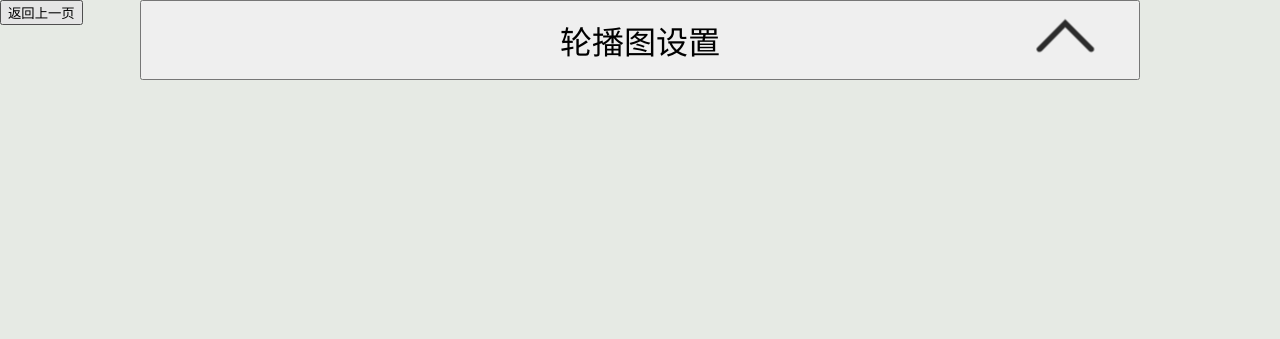
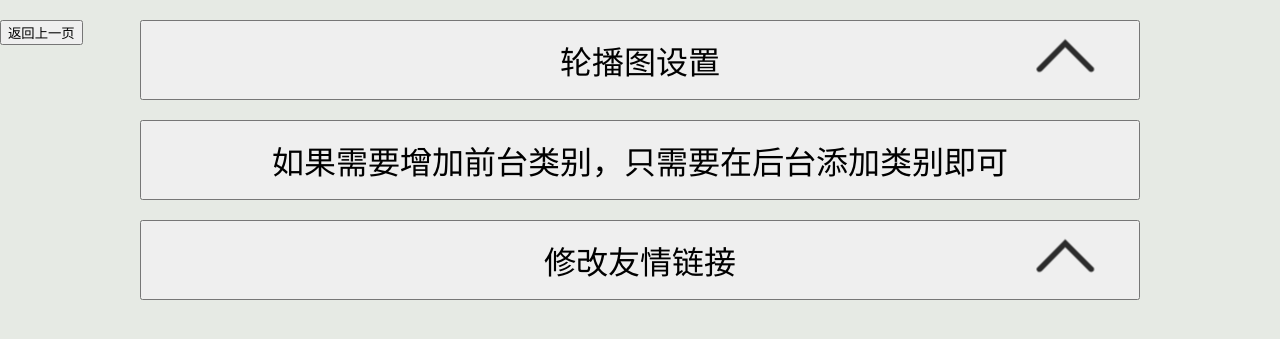
Before and after one commit to datehoer/news, a PHP site: page /admin_news_layout.php in a window 1280 px wide. Shown: the top 339 px of the page. Run offline with PHP 8.4, Linux system fonts and the light colour scheme; tables that the repository leaves empty or names only in its code hold one stand-in row (values such as "Sample post").

Commit message:
a little change
can use layout.php to change index things

```diff
--- a/admin_news_layout.php
+++ b/admin_news_layout.php
@@ -14,7 +14,7 @@
         <a href="admin_index.php"><input type="button" value="返回上一页"></a>
     </div>
     <div class="allbox">
-        <div class="addbox">
+        <div class="addbox abox">
             <i></i>
             <input type="button" value="轮播图设置" class="bannerbtn">
 
@@ -22,9 +22,9 @@
                 <div>
                     <h4>添加轮播图</h4>
                     <form action="" method="POST">
-                        <input type="text" name="url" id="" placeholder='请输入文章链接'>
-                        <input type="text" name="pic" id="" placeholder='请输入文章图片'>
-                        <input type="text" name="title" id="" placeholder='请输入文章标题'><br>
+                        <input type="text" name="bannerurl" id="" placeholder='请输入文章链接'>
+                        <input type="text" name="bannerpic" id="" placeholder='请输入文章图片'>
+                        <input type="text" name="bannertitle" id="" placeholder='请输入文章标题'><br>
                         <input type="submit" value="添加" name="addbanner">
                     </form>
                 </div>
@@ -33,10 +33,10 @@
                     <?php
                         include('config.php');
                         $sql = 'select * from banner';
-                        $sth = mysqli_query($connect,$sql);
-                        $result = mysqli_fetch_all($sth,MYSQLI_ASSOC);
+                        $sth = mysqli_query($connect, $sql);
+                        $result = mysqli_fetch_all($sth, MYSQLI_ASSOC);
 
-                        foreach($result as $keys => $banner){
+                        foreach ($result as $keys => $banner) {
                             echo "<input type='text' name='' id='' value=".$banner['url'].">";
                             echo "<input type='text' name='' id='' value=".$banner['pic'].">";
                             echo "<input type='text' name='' id='' value=".$banner['title'].">";
@@ -46,23 +46,76 @@
                     ?>
                 </div>
             </div>
+
+        </div>
+        <div class="addclass abox">
+            <input type="button" value="如果需要增加前台类别，只需要在后台添加类别即可" class="classbtn">
+        </div>
+        <div class="addfriend abox">
+            <i></i>
+            <input type="button" value="修改友情链接" class="friendbtn">
+            <div class="friendbox">
+                <div>
+                    <h4>添加友情链接</h4>
+                    <form action="" method="POST">
+                        <input type="text" name="friendname" id="" placeholder='请输入友链名称'>
+                        <input type="text" name="friendurl" id="" placeholder='请输入友链链接'>
+                        <input type="text" name="friendpic" id="" placeholder='请输入友链图标(可选)'><br>
+                        <input type="submit" value="添加" name="addfriend">
+                    </form>
+                </div>
+                <div>
+                    <h4>删除友情链接</h4>
+                    <?php
+                        include('config.php');
+                        $sql = 'select * from friendlink';
+                        $sth = mysqli_query($connect, $sql);
+                        $result = mysqli_fetch_all($sth, MYSQLI_ASSOC);
+
+                        foreach ($result as $keys => $banner) {
+                            echo "<input type='text' name='' id='' value=".$banner['linkname'].">";
+                            echo "<input type='text' name='' id='' value=".$banner['linkurl'].">";
+                            echo "<input type='text' name='' id='' value=".$banner['linkpic'].">";
+                            echo "<a href='admin_news_layout.php?friend=".$banner['id']."'><input type='button' value='删除'></a><br>";
+                        }
+
+                    ?>
+                </div>
+            </div>
+
         </div>
     </div>
     <?php
         include("config.php");
-        if(isset($_POST['addbanner'])){
-            $url = $_POST['url'];
-            $pic = $_POST["pic"];
-            $title = $_POST["title"];
-            $sqladd = "insert into banner (`url`,`pic`,`title`) values('$url','$pic','$title');";
-            $sthadd = mysqli_query($connect,$sqladd);
+        if (isset($_POST['addbanner'])) {
+            $bannerurl = $_POST['bannerurl'];
+            $bannerpic = $_POST["bannerpic"];
+            $bannertitle = $_POST["bannertitle"];
+            $sqladd = "insert into banner (`url`,`pic`,`title`) values('$bannerurl','$bannerpic','$bannertitle');";
+            $sthadd = mysqli_query($connect, $sqladd);
             mysqli_close($connect);
             header("Location:admin_news_layout.php");
         }
-        if(isset($_GET['banner'])){
-            $id = $_GET['banner'];
-            $sqldelete = "delete from banner where id = '$id'";
-            mysqli_query($connect,$sqldelete);
+        if (isset($_GET['banner'])) {
+            $bannerid = $_GET['banner'];
+            $sqldelete = "delete from banner where id = '$bannerid'";
+            mysqli_query($connect, $sqldelete);
+            mysqli_close($connect);
+            header("Location:admin_news_layout.php");
+        }
+        if (isset($_POST['addfriend'])) {
+            $friendurl = $_POST['friendurl'];
+            $friendpic = $_POST["friendpic"];
+            $friendname = $_POST["friendname"];
+            $sqladd = "insert into friendlink (`linkname`,`linkurl`,`linkpic`) values('$friendname','$friendurl','$friendpic');";
+            $sthadd = mysqli_query($connect, $sqladd);
+            mysqli_close($connect);
+            header("Location:admin_news_layout.php");
+        }
+        if (isset($_GET['friend'])) {
+            $friendid = $_GET['friend'];
+            $sqldelete = "delete from friendlink where id = '$friendid'";
+            mysqli_query($connect, $sqldelete);
             mysqli_close($connect);
             header("Location:admin_news_layout.php");
         }
--- a/css/admin-layout-css.css
+++ b/css/admin-layout-css.css
@@ -1,14 +1,35 @@
-.allbox .addbox{
+.allbox .addbox .bannerbtn{
+    width: 1000px;
+    height: 80px;
+    font-size: 32px;
+}
+.abox{
+    position: relative;
     width: 1200px;
     height: auto;
     margin: 0 auto;
     text-align: center;
-    position: relative;
+    margin-top: 20px;
 }
-.allbox .addbox .bannerbtn{
+.allbox .addclass .classbtn{
     width: 1000px;
     height: 80px;
     font-size: 32px;
+}
+.allbox .addfriend .friendbtn{
+    width: 1000px;
+    height: 80px;
+    font-size: 32px;
+}
+.allbox .addfriend i{
+    width: 50px;
+    height: 65px;
+    background-image: url(../../news/images/left.png);
+    display: block;
+    position: absolute;
+    transform:rotate(90deg);
+    top: 0px;
+    right: 150px;
 }
 .goback {
     position: absolute;
@@ -27,7 +48,11 @@
     top: 0;
     right: 150px;
 }
-.rotatei {
+.class-rotatei {
     transform:rotate(270deg)!important;
     top: 10px!important;
 }
+.friend-rotatei {
+    transform:rotate(270deg)!important;
+    top: 10px!important;
+}
--- a/css/index-css.css
+++ b/css/index-css.css
@@ -161,6 +161,7 @@ body .footer .friend-link ul li{
     line-height: 30px;
     border: 1px solid black;
     margin-right: 10px;
+    margin-bottom: 10px;
 }
 body .footer .friend-link ul li:last-child{
     margin-right: 0px;
--- a/js/layout-js.js
+++ b/js/layout-js.js
@@ -2,5 +2,11 @@ $('.bannerbox').hide();
 $('.bannerbtn').click(function(){
     // $('.bannerbox').toggle("slow");
     $('.bannerbox').slideToggle("normal");
-    $('.addbox i').toggleClass("rotatei");
+    $('.addbox i').toggleClass("class-rotatei");
 })
+$('.friendbox').hide();
+$('.friendbtn').click(function(){
+    // $('.bannerbox').toggle("slow");
+    $('.friendbox').slideToggle("normal");
+    $('.addfriend i').toggleClass("friend-rotatei");
+})
```
Also changed, not shown: index.php (+25 -48 lines).
